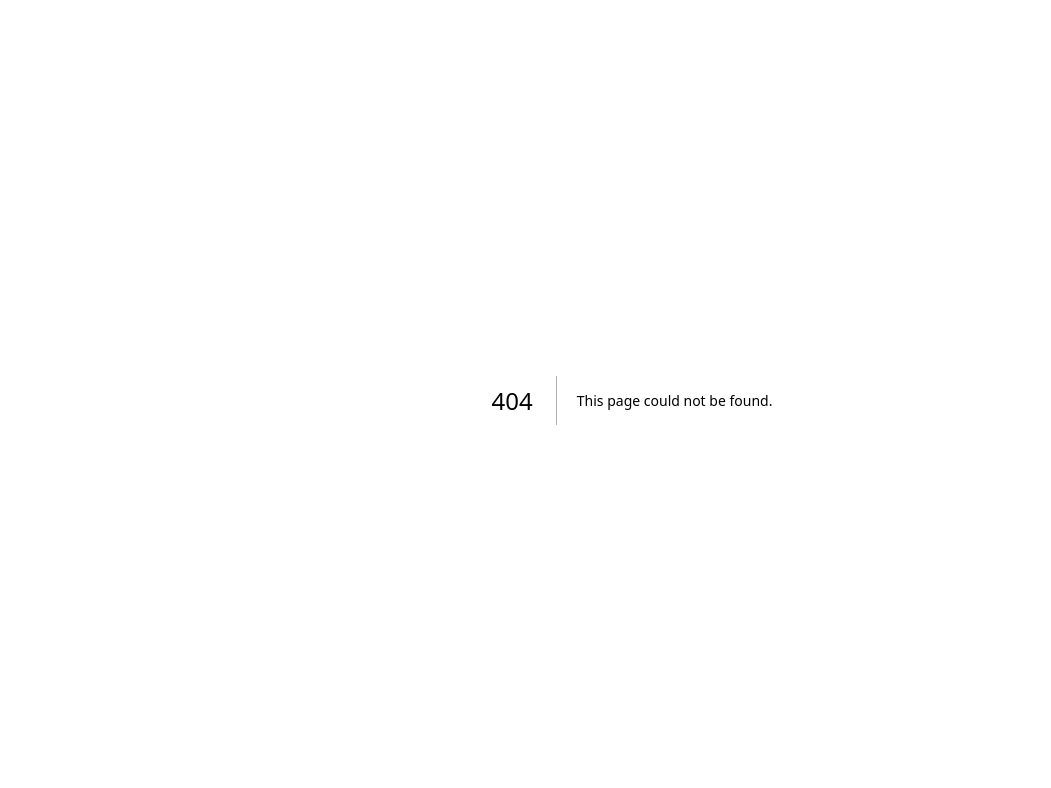
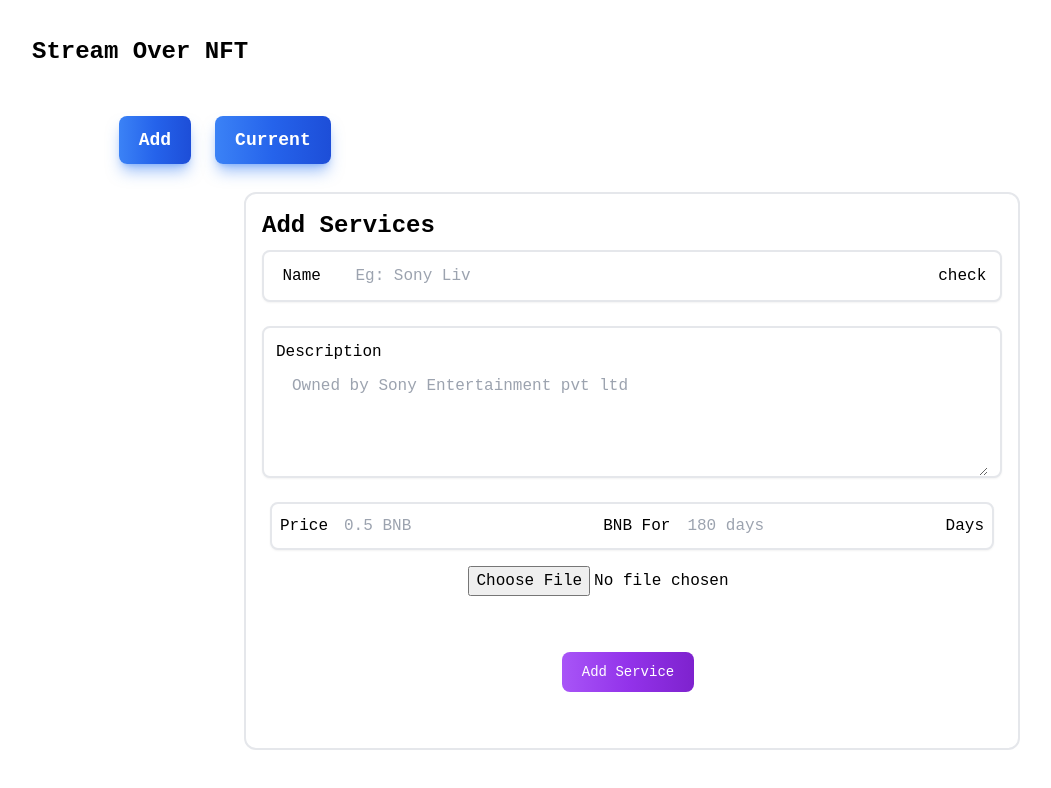
Before and after one commit to rahulEth/StreamOverNFT, a Next.js app in the folder webapp/: page /serviceprovider in a window 1280 px wide. Before the commit this address had no page. Shown: the top 788 px of the page, without its empty margins (8-1059 px from the left). Built offline with nearby package versions, Linux system fonts and the light colour scheme.

Commit message:
Service Page

```diff
--- a/webapp/components/Body/addService.tsx
+++ b/webapp/components/Body/addService.tsx
@@ -14,9 +14,8 @@ export default function AddService() {
   return (
     <div>
       <div>
-        <div className=' lg:text-web_title text-mobile_title'>* text</div>
-        <div className='bg-white flex items-center rounded-lg border-2 border-solid border-grey shadow-xl'>
-          <label className=' text-black  border-2 border-solid border-grey focus:outline-none w-24 h-12 flex items-center justify-center'>
+        <div className='bg-white flex items-center rounded-lg border-2 border-solid border-grey shadow-sm'>
+          <label className=' text-black  border-grey focus:outline-none w-24 h-12 flex items-center justify-center'>
             {' '}
             Name
           </label>
@@ -24,15 +23,15 @@ export default function AddService() {
             className='rounded-l bg-white text-black w-full px-4 text-gray leading-tight focus:outline-none'
             type='text'
             onChange={(e) => updateFormInput({ ...formInput, name: e.target.value })}
-            placeholder='Eg: alex'
+            placeholder='Eg: Sony Liv'
           />
-          <button className=' text-black rounded-lg border-2 border-solid border-grey focus:outline-none w-24 h-12 flex items-center justify-center'>
+          <button className=' text-black rounded-lg border-grey focus:outline-none w-24 h-12 flex items-center justify-center'>
             check
           </button>
         </div>
         <br />
-        <div className='bg-white flex flex-col items-center rounded-lg border-2 border-solid border-grey shadow-xl'>
-          <label className=' text-black  border-2 border-solid border-grey focus:outline-none w-full h-12 flex items-center justify-center'>
+        <div className='bg-white flex flex-col items-center rounded-lg px-3 border-2 border-solid border-grey shadow-sm'>
+          <label className=' text-black   border-grey focus:outline-none w-full h-12 flex items-center justify-start'>
             {' '}
             Description
           </label>
@@ -40,36 +39,34 @@ export default function AddService() {
             rows={5}
             onChange={(e) => updateFormInput({ ...formInput, description: e.target.value })}
             className='rounded-l bg-white text-black w-full px-4 text-gray leading-tight focus:outline-none'
-            placeholder='Eg: alex'
+            placeholder='Owned by Sony Entertainment pvt ltd'
           />
         </div>
         <br />
         <div className=' flex flex-row '>
-          <div className=' bg-white w-full h-12 mx-2 items-center rounded-lg border-2 border-solid border-grey shadow-xl flex flex-nowrap flex-row justify-around'>
-            <label className=' text-black h-full  border-2 border-solid border-grey focus:outline-none w-48 '>
+          <div className=' bg-white w-full h-12 mx-2 px-2 items-center rounded-lg border-2 border-solid border-grey shadow-sm flex flex-nowrap flex-row justify-around'>
             {' '}
             Price
-            </label>
             <input
               className='rounded-l h-full bg-white text-black w-full px-4 text-gray leading-tight focus:outline-none'
               type='number'
               onChange={(e) => updateFormInput({ ...formInput, perDayPrice: e.target.value })}
-              placeholder='0.5 MATIC'
+              placeholder='0.5 BNB'
             />
-            <h1 className=' text-black rounded-lg border-2 border-solid border-grey focus:outline-none w-24 h-full '>
-              BNB
+            <h1 className='m-0 text-black rounded-lg border-grey focus:outline-none w-48'>
+              BNB For
             </h1>
-            For
             <input
               className='rounded-l h-full bg-white text-black w-full px-4 text-gray leading-tight focus:outline-none'
               type='number'
               onChange={(e) => updateFormInput({ ...formInput, duration: e.target.value })}
-              placeholder='30 days'
+              placeholder='180 days'
             />
             Days
           </div>
+        </div>
         <div>
-            <input type='file' name='Asset' className='my-4' />
+          <input type='file' name='Asset' className='my-4 mr-auto' />
           {fileUrl && (
             <Image
               alt='Ipfs upload image'
@@ -80,9 +77,8 @@ export default function AddService() {
             />
           )}
         </div>
-        </div>
         <div className=' py-10'>
-          <button className='bg-purple m-2 hover:scale-105 cursor-pointer hover:brightness-125 rounded-xl lg:px-10 lg:py-3 p-3 text-white font-semibold lg:text-2xl text-xl text-center'>
+          <button className='text-white bg-gradient-to-r from-purple-500 via-purple-600 to-purple-700 hover:bg-gradient-to-br focus:ring-4 focus:outline-none focus:ring-purple-300 dark:focus:ring-purple-800 font-medium rounded-lg text-sm px-5 py-2.5 text-center me-2 mb-2'>
             Add Service
           </button>
         </div>
--- /dev/null
+++ b/webapp/components/Cards/ServiceCard.tsx
@@ -0,0 +1,59 @@
+import Image from 'next/image'
+import { useState, useContext, useEffect, useCallback } from 'react'
+import Loader from '../Loader'
+import { mockServices } from '@/utils/constants'
+
+export default function ServiceCard() {
+  const [services, setServices] = useState<ServiceMetadata[]>([])
+
+  const loadServices = async () => {
+    try {
+      setServices(mockServices)
+    } catch (error) {
+      console.error('Error:', error)
+    }
+  }
+
+  useEffect(() => {
+    loadServices()
+
+    console.log(services)
+  })
+
+  return (
+    <div>
+      <div>(Latest five active services)</div>
+      {services.length > 0 ? (
+        <div className=' flex flex-col items-center'>
+          {services.map((item, i) => {
+            return (
+              <div
+                key={i}
+                className={`container w-9/12 text-center p-3 border-0 rounded-lg bg-whiteish flex flex-row my-4 `}
+              >
+                <div className='bg-blue w-cover h-[19vh] border-0 rounded-lg '>
+                  <Image
+                    src={item.ImageUri}
+                    blurDataURL='../../assets/eazy_logo.png'
+                    placeholder='blur'
+                    alt='service image'
+                    width={280}
+                    height={210}
+                  />
+                </div>
+                <div className='text-xl px-2 w-full'>
+                  <h5 className='text-left text-xl'>Name: {item.name}</h5>
+                  <h5 className='text-left text-xl'>Description: {item.description}</h5>
+                  <h5 className='text-left text-xl'>Plan Duration: {item.planDuration} days</h5>
+                  <h5 className='text-left text-xl'>Plan Price: {item.price} Wei</h5>
+                </div>
+              </div>
+            )
+          })}
+        </div>
+      ) : (
+        <Loader />
+      )}
+    </div>
+  )
+}
--- /dev/null
+++ b/webapp/pages/serviceprovider.tsx
@@ -0,0 +1,55 @@
+import Footer from '../components/Footer/footer'
+import Navbar from '../components/Navbar/navbar'
+import Card from '../components/Cards/ServiceCard'
+import AddService from '../components/Body/addService'
+import { useState } from 'react'
+
+export default function ServiceProvider() {
+  const [state, setState] = useState(0)
+  const Component = [
+    {
+      title: 'Add',
+      link: <AddService />
+    },
+    {
+      title: 'Current',
+      link: <Card />
+    }
+  ]
+
+  return (
+    <div>
+      <Navbar />
+      <div className=' flex  flex-col mx-auto lg:px-4 lg:w-5/6 w-full m-2 justify-start'>
+        <div className='mr-4  flex flex-col w-full  items-start'>
+          <div className=' w-full m-1 flex flex-row gap-4 justify-start'>
+            <button
+              onClick={() => {
+                setState(0)
+              }}
+              className='text-white disabled:opacity-60 bg-gradient-to-r from-blue-500 via-blue-600 to-blue-700 hover:bg-gradient-to-br focus:ring-4 focus:outline-none focus:ring-blue-300 dark:focus:ring-blue-800 shadow-lg shadow-blue-500/50 dark:shadow-lg dark:shadow-blue-800/80 font-semibold rounded-lg text-lg px-5 py-2.5 text-center me-2 mb-2'
+            >
+              Add
+            </button>
+            <button
+              onClick={() => {
+                setState(1)
+              }}
+              className='text-white disabled:opacity-60 bg-gradient-to-r from-blue-500 via-blue-600 to-blue-700 hover:bg-gradient-to-br focus:ring-4 focus:outline-none focus:ring-blue-300 dark:focus:ring-blue-800 shadow-lg shadow-blue-500/50 dark:shadow-lg dark:shadow-blue-800/80 font-semibold rounded-lg text-lg px-5 py-2.5 text-center me-2 mb-2'
+            >
+              Current
+            </button>
+          </div>
+        </div>
+        <div className='w-full mt-4  h-full flex flex-col items-center '>
+          <div className='border-2 border-solid border-whiteish p-2 px-4 rounded-xl text-center w-3/4 '>
+            <h1 className='text-start font-semibold text-2xl py-2'>
+              {Component[state].title} Services
+            </h1>
+            <div className=' flex flex-row justify-around mx-auto'>{Component[state].link}</div>
+          </div>
+        </div>
+      </div>
+    </div>
+  )
+}
```
Lines whose indentation alone changed are shown as unchanged.
